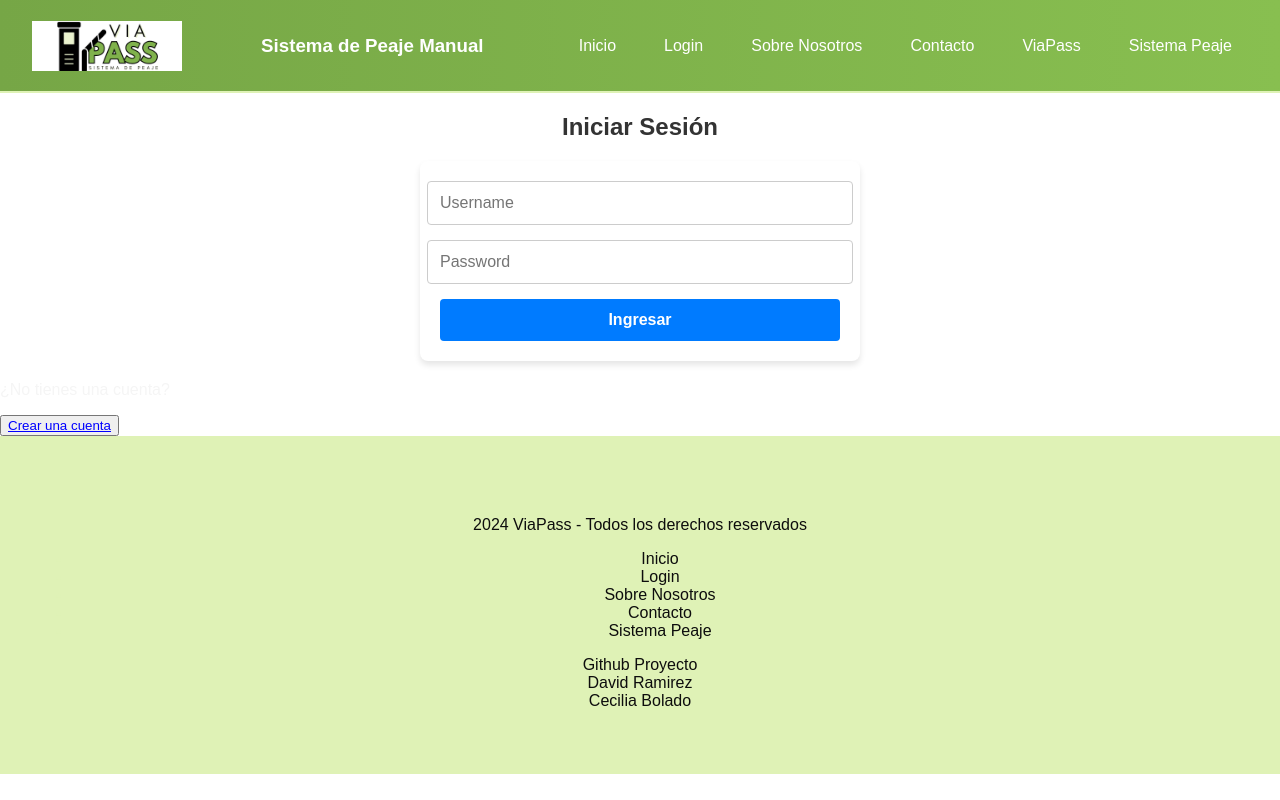
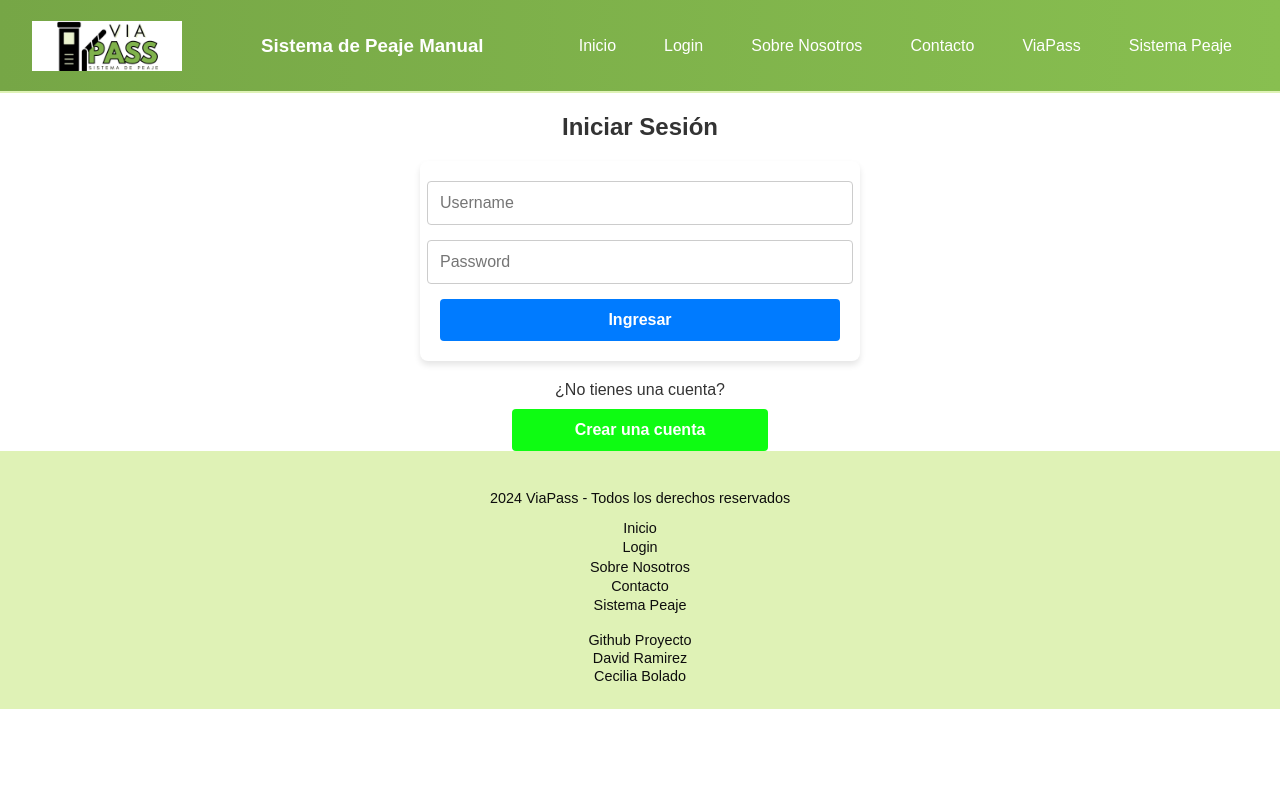
Before and after one commit to chavow5/dev-squad, a React (Vite) app in the folder React/: page /login in a window 1280 px wide. Built offline with nearby package versions, Linux system fonts and the light colour scheme.

Commit message:
correcciones de css

```diff
--- a/React/src/components/Footer.jsx
+++ b/React/src/components/Footer.jsx
@@ -16,7 +16,7 @@ const Footer = () => (
           <li><a href="/sistemapeaje" className="footer-link">Sistema Peaje</a></li>
         </ul>
       </nav>
-
+      <br />
       {/* redes sociales */}
       <div className="footer-social">
         <a href="https://github.com/chavow5/dev-squad" target="_blank" rel="noopener noreferrer" className="footer-social-link">Github Proyecto</a>
--- a/React/src/css/components/Footer.css
+++ b/React/src/css/components/Footer.css
@@ -1,76 +1,94 @@
 @import url('https://fonts.googleapis.com/css2?family=Roboto:wght@400;700&display=swap');
 
-/* Variables de color */
+
 :root {
     --verde-medio: #88BF50;
     --verde-claro: #DFF2B6;
-    --verde-suave: #EAF2CE;
+    --verde-suave: #DFF2B6;
     --negro: #0D0D0D;
     --blanco: #FFFFFF;
     --gris-oscuro: #333333;
     --transicion: 0.3s ease;
 }
 
-/* Estilos del Footer */
 footer {
     background-color: var(--verde-claro);
     color: var(--verde-claro);
-    padding: 4rem 2rem;
+    padding: 1.5rem 1rem; /* Reducido aún más el padding */
     display: grid;
     grid-template-columns: repeat(auto-fit, minmax(200px, 1fr));
-    gap: 2rem;
+    gap: 0.5rem; /* Reducido el gap */
 }
 
 footer .footer-section {
     display: flex;
     flex-direction: column;
-    gap: 1rem;
+    gap: 0.5rem; /* Reducido el gap */
 }
 
 footer h3 {
     color: var(--verde-medio);
-    font-size: 1.4rem;
-    margin-bottom: 0.5rem;
+    font-size: 1.2rem; /* Tamaño de fuente ligeramente más pequeño */
+    margin-bottom: 0.3rem;
+}
+
+footer ul {
+    list-style: none;
+    padding: 0;
+    margin: 0;
+    display: flex;
+    flex-direction: column;
+    gap: 0.2rem; /* Espacio reducido entre los elementos del menú */
+}
+
+footer ul li {
+    font-size: 0.9rem; /* ajuste de fuente en dimencion del tamaño */
+}
+
+footer ul li a {
+    color: var(--negro);
+    text-decoration: none;
+    transition: color var(--transicion);
+}
+
+footer ul li a:hover {
+    color: var(--verde-medio);
 }
 
 footer p, footer a {
     color: var(--negro);
-    font-size: 1rem;
+    font-size: 0.9rem; /* Tamaño de fuente */
     text-decoration: none;
     transition: color var(--transicion);
 }
 
-footer a:hover {
-    color: var(--verde-medio);
-}
-
 footer .social-icons {
     display: flex;
-    gap: 1rem;
-    margin-top: 1rem;
+    gap: 0.8rem; /* reduccion de espacio entre íconos */
+    margin-top: 0.2rem; /* Margen más pequeño */
 }
 
 footer .social-icons a {
     color: var(--verde-claro);
-    font-size: 1.5rem;
+    font-size: 0.8rem; /* Tamaño reducido */
     transition: color var(--transicion), transform var(--transicion);
 }
 
 footer .social-icons a:hover {
     color: var(--verde-medio);
-    transform: scale(1.2);
+    transform: scale(1.1);
 }
 
 footer .newsletter input[type="email"] {
-    padding: 0.5rem 1rem;
+    padding: 0.2rem 0.4rem; /* reducido del pading */
     border: none;
     border-radius: 5px;
-    margin-bottom: 1rem;
+    margin-bottom: 0.5rem;
     width: 100%;
 }
 
 footer .newsletter button {
-    padding: 0.5rem 1rem;
+    padding: 0.2rem 0.6rem; /* reduccion del pading */
     border: none;
     border-radius: 5px;
     background-color: var(--verde-medio);
@@ -88,7 +106,7 @@ footer .bottom-bar {
     grid-column: 1 / -1;
     text-align: center;
     border-top: 1px solid var(--gris-oscuro);
-    padding-top: 1rem;
-    font-size: 0.9rem;
+    padding-top: 0.1rem; /* Reduccion del pading */
+    font-size: 0.9rem; /* Fuente más chica */
     color: var(--verde-claro);
 }
--- a/React/src/css/pages/LoginPage.css
+++ b/React/src/css/pages/LoginPage.css
@@ -60,30 +60,41 @@ form {
   transform: scale(1);
 }
 
-  /* Botón secundario: Crear una cuenta */
-  button.crear-cuenta {
-    background: none;
-    border: 2px solid #007bff;
-    color: #007bff;
-    padding: 10px 20px;
-    font-size: 14px;
+/* Botón secundario: Crear Cuenta */
+.crear-cuenta-boton{
+  width: 20%;
+  padding: 12px;
+  font-size: 16px;
   font-weight: bold;
+  background-color: #0efc12;
+  color: #ffffff;
+  border: none;
   border-radius: 4px;
   cursor: pointer;
-    transition: all 0.3s ease;
-    margin-top: 10px;
+  transition: background-color 0.3s ease, transform 0.2s ease;
 }
 
-  button.crear-cuenta:hover {
-    background-color: #007bff;
-    color: #ffffff;
-    transform: scale(1.05);
+crear-cuenta-boton:hover {
+  background-color: #3cb300ac;
+  transform: scale(1.02);
 }
 
-  button.crear-cuenta:active {
-    background-color: #0056b3;
-    color: #ffffff;
-    transform: scale(1);
+crear-cuenta-boton:active {
+  background-color: #00ff088e;
+  transform: scale(0.2);
+}
+
+/* Contenedor del botón y texto Crear Cuenta */
+.crear-cuenta-container {
+  margin-top: 20px;
+  text-align: center; /* Centra el texto y el botón */
+}
+
+/* Texto de la pregunta */
+.crear-cuenta-text {
+  margin-bottom: 10px;
+  color: #333;
+  font-size: 16px;
 }
 
 /* Mensajes de error */
--- a/React/src/pages/LoginPage.jsx
+++ b/React/src/pages/LoginPage.jsx
@@ -1,6 +1,6 @@
 // import React from 'react'; //version +17  npm list react
 import { useState } from 'react';
-// import axios from 'axios';
+import axios from 'axios';
 import { useNavigate } from "react-router-dom";
 import { useAuth } from "../services/Auth";
 
@@ -24,6 +24,7 @@ const LoginPage = () => {
       // Guardar el token en el almacenamiento local
       localStorage.setItem('token', response.data.token);
       setError(null);
+
       //pagina del sistema de peaje
       alert(`Bienvenido ${username} al sistema de peaje`);
       navigate('/sistemapeaje'); // Redirige a la página de inicio o dashboard
@@ -79,15 +80,14 @@ const LoginPage = () => {
         <button type="submit">Ingresar</button>
       </form>
 
-      <div style={{ marginTop: '20px' }}>
-        <p>¿No tienes una cuenta?</p>
-        <button
-          onClick={registarUsuario}
-          style={{ color: 'blue', textDecoration: 'underline' }}
-        >
+
+      <div className="crear-cuenta-container">
+        <p className="crear-cuenta-text">¿No tienes una cuenta?</p>
+        <button onClick={registarUsuario} className="crear-cuenta-boton">
           Crear una cuenta
         </button>
       </div>
+
     </div>
   );
 };
```
Lines whose indentation alone changed are shown as unchanged.
